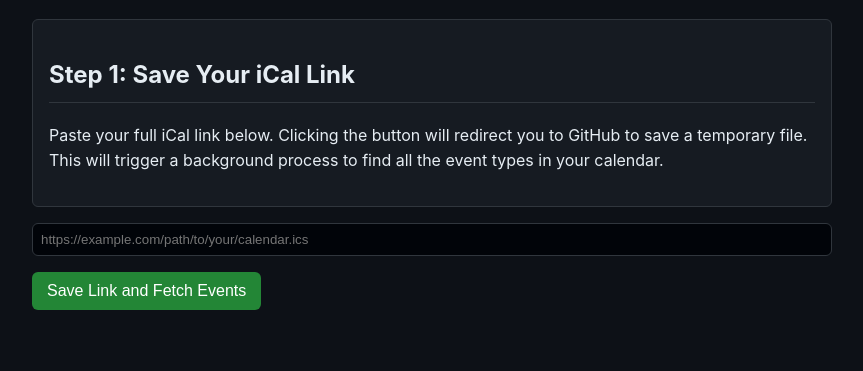
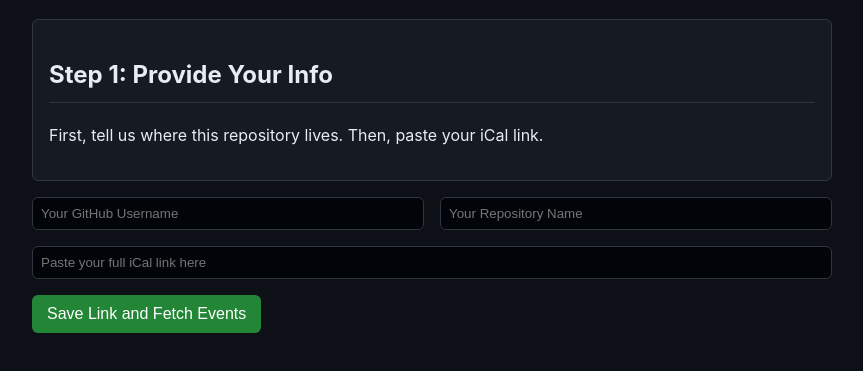
Before and after one commit to BenBar101/self-hosted-ical-filter, a website: page index.html in a window 1280 px wide. Shown: the part 95-466 px from the top of the page, without its empty margins (208-1071 px from the left). Drawn offline with Linux system fonts and the light colour scheme; no server answers.

Commit message:
Update index.html

```diff
--- a/index.html
+++ b/index.html
@@ -14,6 +14,7 @@
         .event-item { display: block; margin-bottom: 5px; }
         .info { background-color: #161b22; border: 1px solid #30363d; padding: 1rem; border-radius: 6px; margin-bottom: 1rem;}
         .hidden { display: none; }
+        .grid { display: grid; grid-template-columns: 1fr 1fr; gap: 1rem; }
     </style>
 </head>
 <body>
@@ -22,10 +23,14 @@
     <!-- PHASE 1: User needs to input their link -->
     <div id="phase1">
         <div class="info">
-            <h2>Step 1: Save Your iCal Link</h2>
-            <p>Paste your full iCal link below. Clicking the button will redirect you to GitHub to save a temporary file. This will trigger a background process to find all the event types in your calendar.</p>
+            <h2>Step 1: Provide Your Info</h2>
+            <p>First, tell us where this repository lives. Then, paste your iCal link.</p>
         </div>
-        <input type="text" id="icalUrlInput" placeholder="https://example.com/path/to/your/calendar.ics">
+        <div class="grid">
+            <input type="text" id="githubUser" placeholder="Your GitHub Username">
+            <input type="text" id="githubRepo" placeholder="Your Repository Name">
+        </div>
+        <input type="text" id="icalUrlInput" placeholder="Paste your full iCal link here">
         <button id="saveLinkBtn">Save Link and Fetch Events</button>
     </div>
 
```
